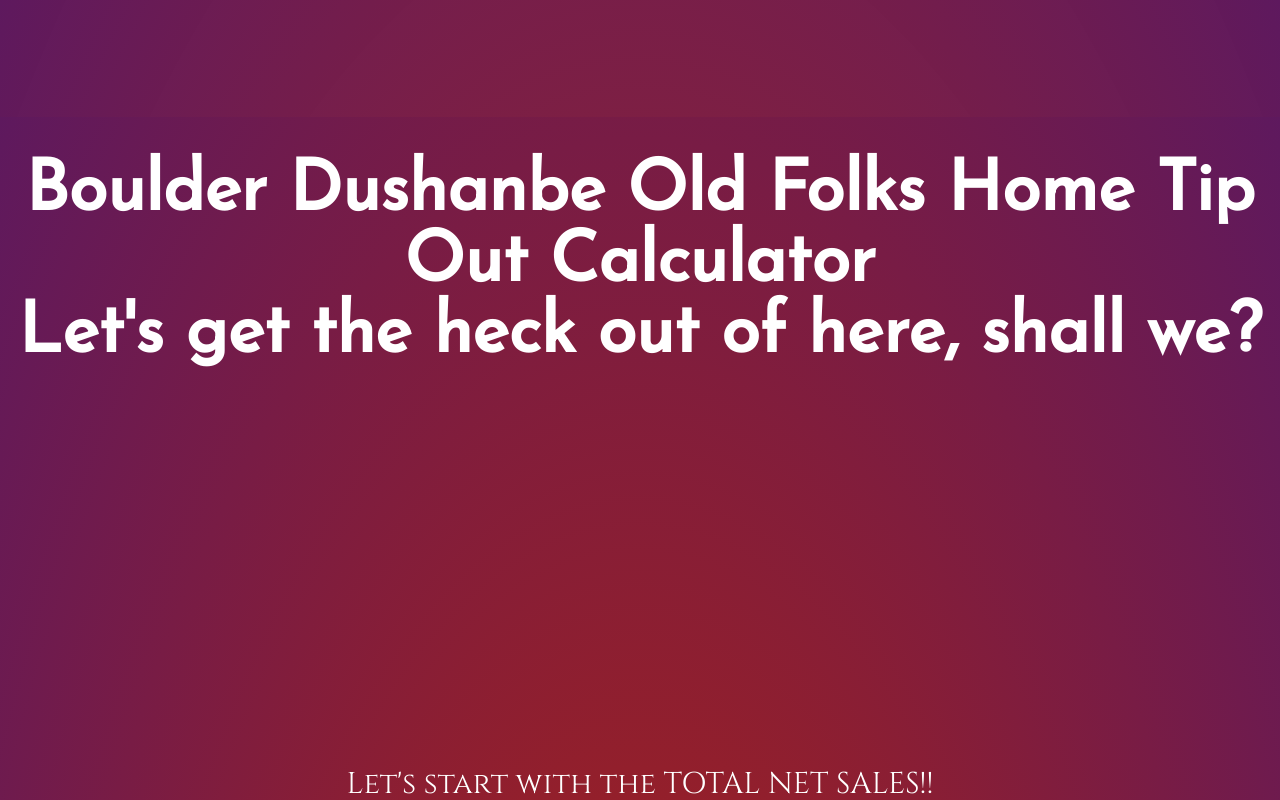
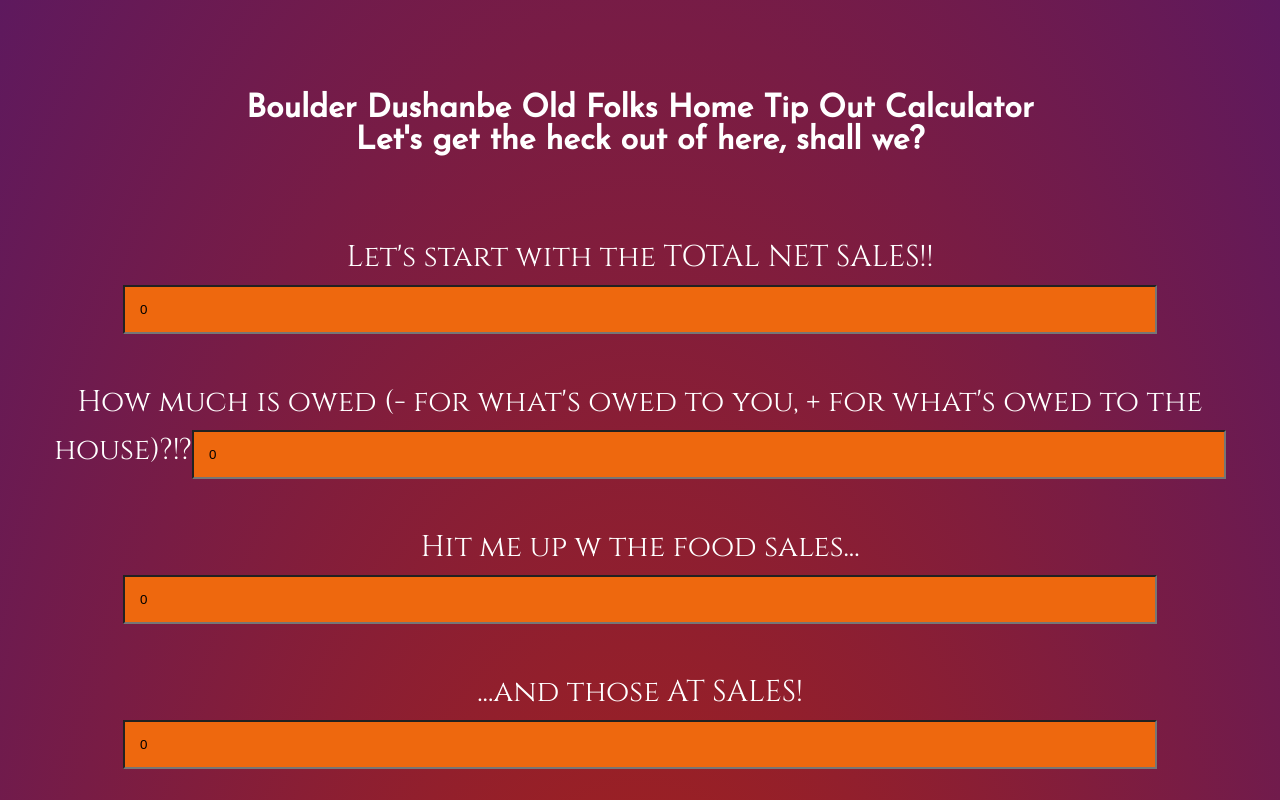
Before and after one commit to mountainguy76935/tip_out_calc, a React (Create React App) app: page / in a window 1280 px wide. Shown: the top 800 px of the page. Built offline with nearby package versions, Linux system fonts and the light colour scheme.

Commit message:
this should have an adjusted title font

```diff
--- a/src/components/Inputs/inputs.styles.css
+++ b/src/components/Inputs/inputs.styles.css
@@ -1,6 +1,8 @@
 body {
     background-image: radial-gradient(#b62309f5, #5e195e);
     color: white;
+    display: flex;
+    flex-direction: column;
 }
 
 .input {
@@ -15,7 +17,7 @@ body {
 .title{
     position: relative;
     padding-top: 40px;
-    font-size: 70px;
+    font-size: 200%;
     text-align: center;
     color: white;
     height: 20px;
@@ -38,5 +40,7 @@ form {
 .amounts {
     font-family: 'Cinzel', serif;
     position: sticky;
-    padding-top: 450px;
+    padding-top: 50px;
+    display: flex;
+    flex-direction: column;
 }
```
